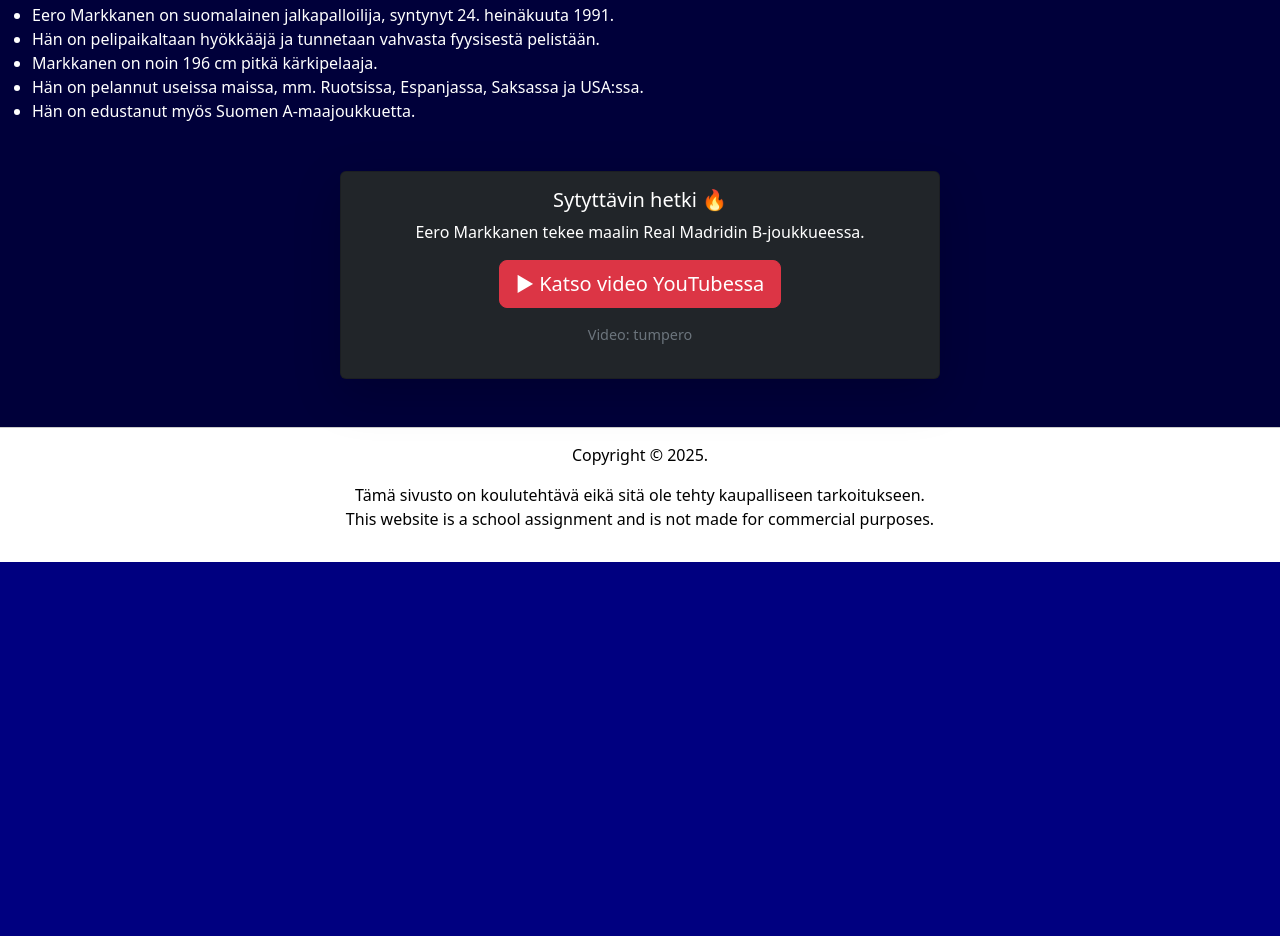
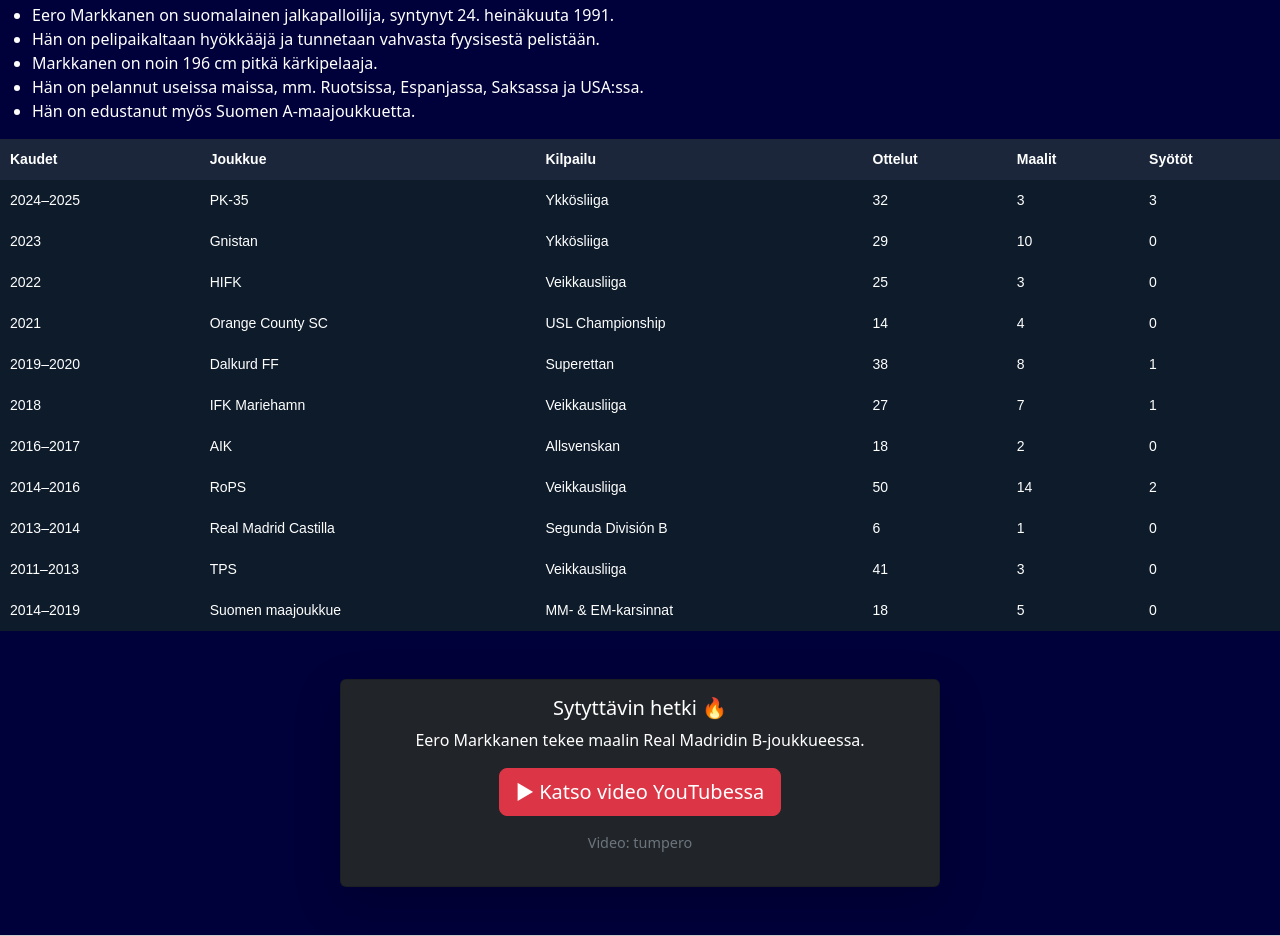
Before and after one commit to KasperiHelin1/websivuston_kehittaminen_syksy_2025, a plain HTML site: page WS07_PROJEKTITYÖ/index2.html in a window 1280 px wide. Shown: the part 985-1921 px from the top of the page. Before the commit the page ends 1547 px from the top, so only its background shows below. Drawn offline with nearby package versions, Linux system fonts and the light colour scheme.

Commit message:
sivuston korjaus

```diff
--- a/WS07_PROJEKTITYÖ/index2.html
+++ b/WS07_PROJEKTITYÖ/index2.html
@@ -61,6 +61,7 @@
   <li>Hän on pelannut useissa maissa, mm. Ruotsissa, Espanjassa, Saksassa ja USA:ssa.</li>
   <li>Hän on edustanut myös Suomen A-maajoukkuetta.</li>
 </ul>
+<table> <thead> <tr> <th>Kaudet</th> <th>Joukkue</th> <th>Kilpailu</th> <th>Ottelut</th> <th>Maalit</th> <th>Syötöt</th> </tr> </thead> <tbody> <tr> <td>2024–2025</td> <td>PK-35</td> <td>Ykkösliiga</td> <td>32</td> <td>3</td> <td>3</td> </tr> <tr> <td>2023</td> <td>Gnistan</td> <td>Ykkösliiga</td> <td>29</td> <td>10</td> <td>0</td> </tr> <tr> <td>2022</td> <td>HIFK</td> <td>Veikkausliiga</td> <td>25</td> <td>3</td> <td>0</td> </tr> <tr> <td>2021</td> <td>Orange County SC</td> <td>USL Championship</td> <td>14</td> <td>4</td> <td>0</td> </tr> <tr> <td>2019–2020</td> <td>Dalkurd FF</td> <td>Superettan</td> <td>38</td> <td>8</td> <td>1</td> </tr> <tr> <td>2018</td> <td>IFK Mariehamn</td> <td>Veikkausliiga</td> <td>27</td> <td>7</td> <td>1</td> </tr> <tr> <td>2016–2017</td> <td>AIK</td> <td>Allsvenskan</td> <td>18</td> <td>2</td> <td>0</td> </tr> <tr> <td>2014–2016</td> <td>RoPS</td> <td>Veikkausliiga</td> <td>50</td> <td>14</td> <td>2</td> </tr> <tr> <td>2013–2014</td> <td>Real Madrid Castilla</td> <td>Segunda División B</td> <td>6</td> <td>1</td> <td>0</td> </tr> <tr> <td>2011–2013</td> <td>TPS</td> <td>Veikkausliiga</td> <td>41</td> <td>3</td> <td>0</td> </tr> <tr> <td>2014–2019</td> <td>Suomen maajoukkue</td> <td>MM- & EM-karsinnat</td> <td>18</td> <td>5</td> <td>0</td> </tr> </tbody> </table>
 
 <div class="container my-5">
   <div class="card mx-auto text-bg-dark shadow-lg" style="max-width: 600px;">
```
Also changed, not shown: WS07_PROJEKTITYÖ/index3.html (+1 -0 lines).
